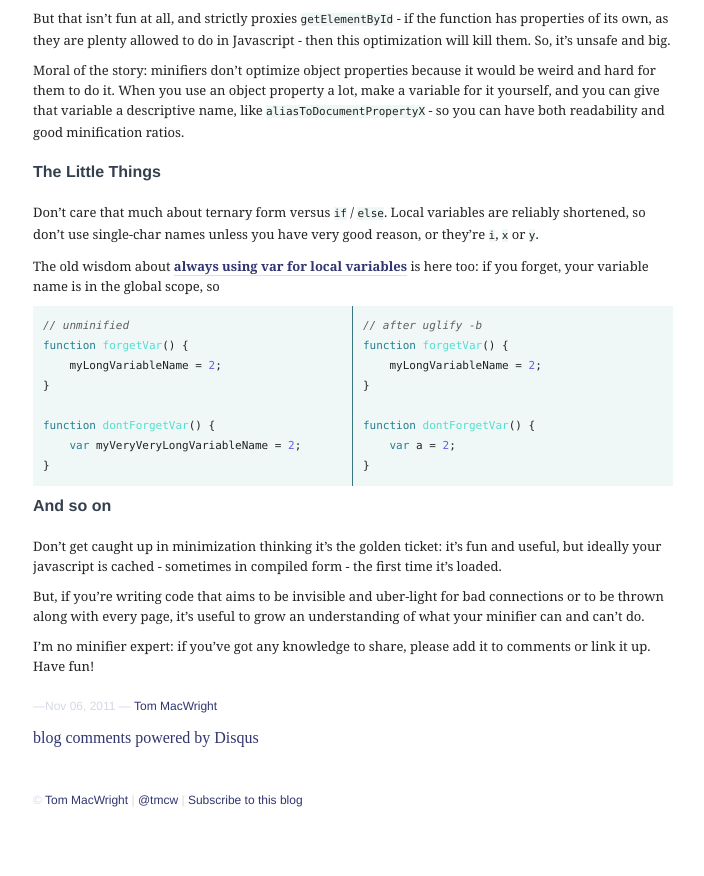
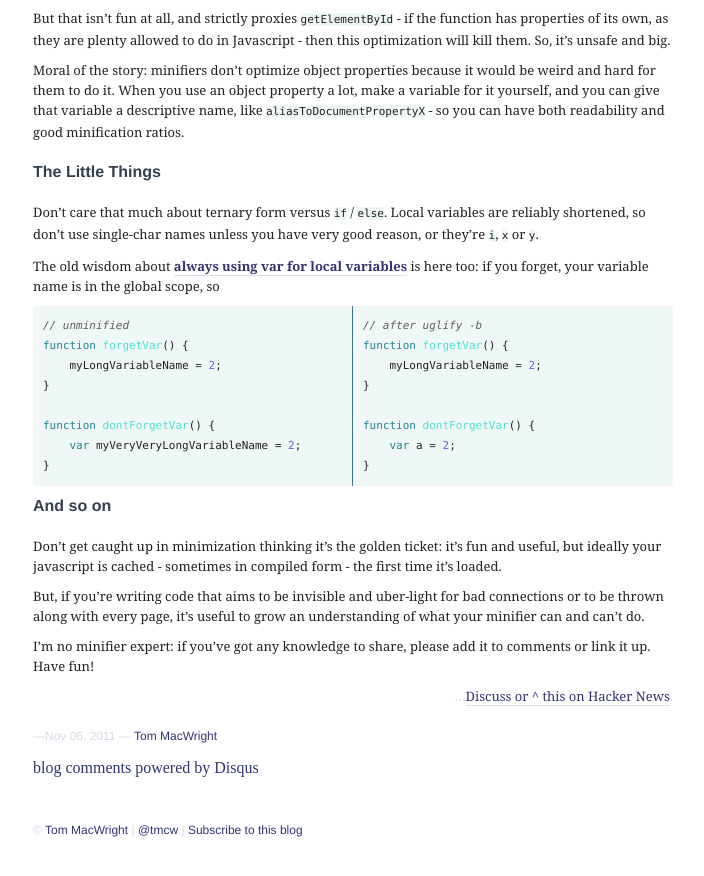
Before and after one commit to konklone/tmcw.github.com, a Jekyll site: the page built from _posts/2011-11-06-javascript.md, in a window 1280 px wide and 900 px high, scrolled down 2643 px. Shown: the top 876 px of the window, without its empty margins (287-991 px from the left). Built offline with Jekyll 4.4.1, drawn with Linux system fonts in a browser that asks for light colours; Markdown is read by kramdown in place of the engine named in the settings; comment, search, counter and statistics services are not loaded.

Commit message:
Adding hn linkability.

```diff
--- a/_layouts/post.html
+++ b/_layouts/post.html
@@ -6,6 +6,9 @@ layout: default
   <div class='body'>{{ content }}</div>
   <div class='breaker'></div>
   <div class='post-footer'>
+    {% if page.hn %}
+    <p style='text-align:right;'>&hellip;<a href="{{ page.hn }}">Discuss or ^ this on Hacker News</a>.</p>
+    {% endif %}
     <postamble datetime="{{ page.date | date: "%Y-%m-%d" }}">
     &mdash;{{ page.date | date: "%b %d, %Y" }} &mdash;
     </postamble>
--- a/_posts/2011-11-06-javascript.md
+++ b/_posts/2011-11-06-javascript.md
@@ -2,6 +2,7 @@
 layout: post
 date: 2011-11-06 10:00:00 UTC
 title: Writing Javascript for Size
+hn: http://news.ycombinator.com/item?id=3081646
 ---
 
 Non-programmer readers, might want to skip this one, it's pretty technical
```
